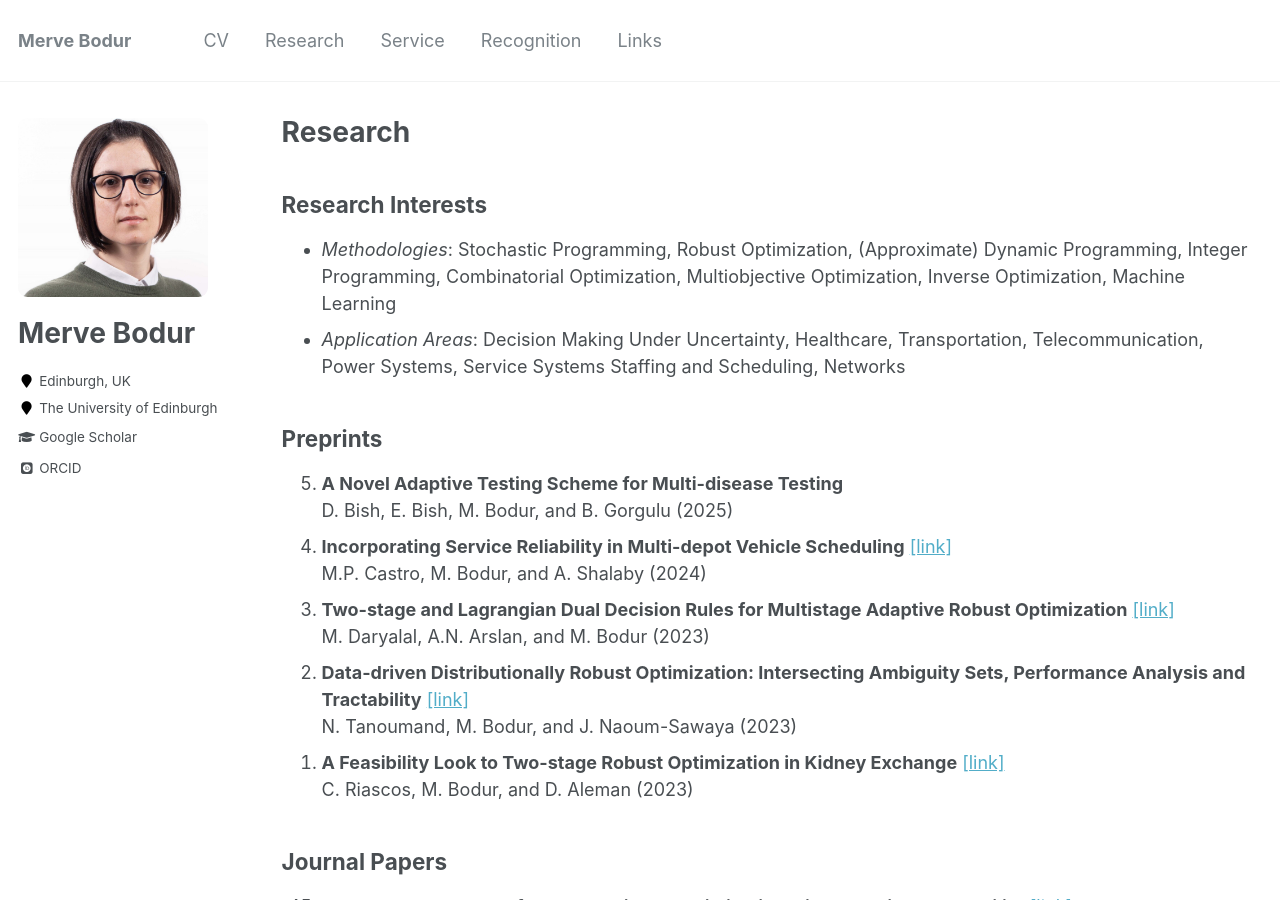
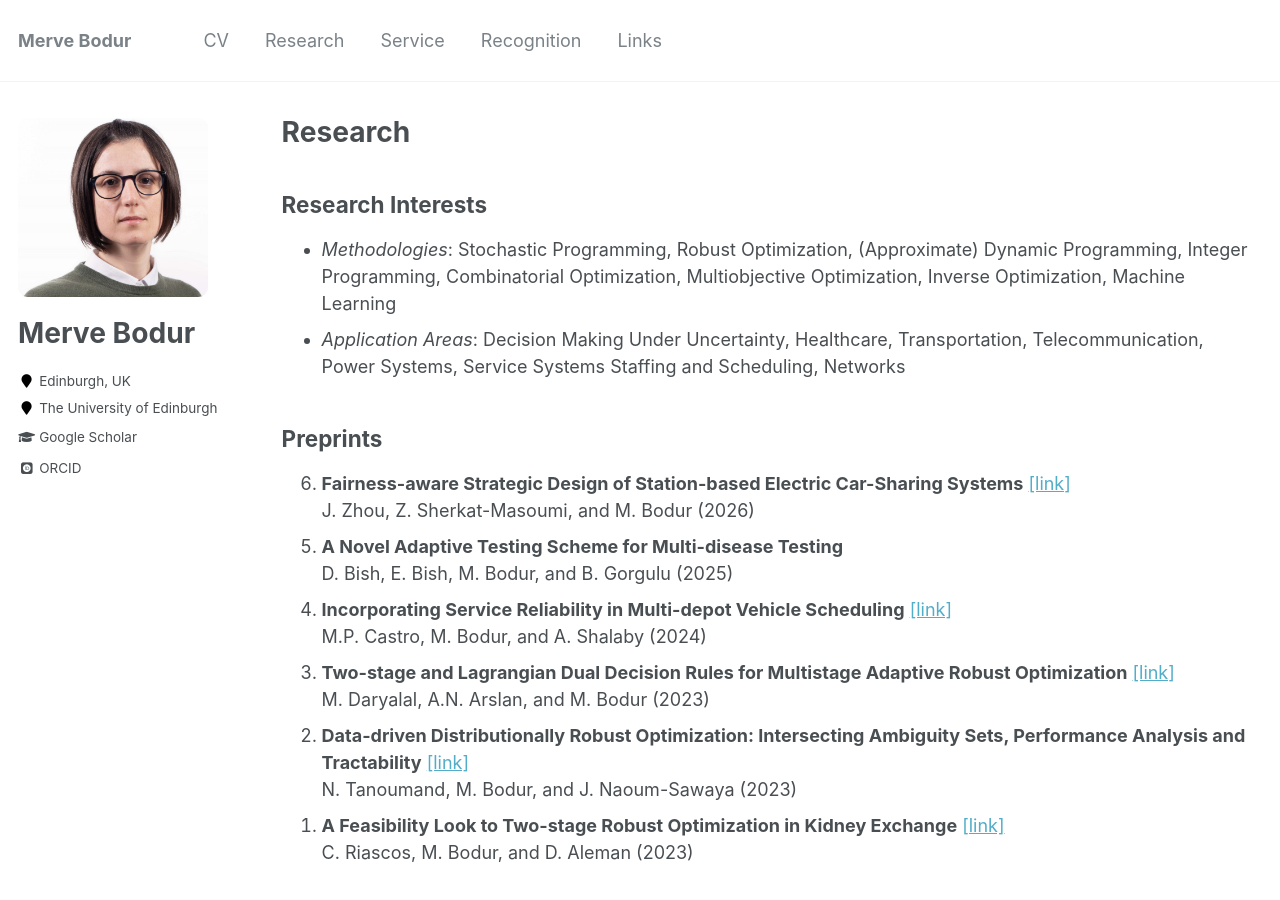
Before and after one commit to mervebodur/mervebodur.github.io, a Jekyll site: the page built from _pages/research.md, in a window 1280 px wide and 900 px high. Built offline with Jekyll 4.4.1, drawn with Linux system fonts in a browser that asks for light colours; some web fonts are replaced.

Commit message:
Update research.md

```diff
--- a/_pages/research.md
+++ b/_pages/research.md
@@ -10,6 +10,8 @@ author_profile: true
 - *Application Areas*: Decision Making Under Uncertainty, Healthcare, Transportation, Telecommunication, Power Systems, Service Systems Staffing and Scheduling, Networks
 
 ## Preprints
+1. **Fairness-aware Strategic Design of Station-based Electric Car-Sharing Systems** [[link]](https://arxiv.org/pdf/2604.11732)\
+J. Zhou, Z. Sherkat-Masoumi, and M. Bodur (2026)
 1. **A Novel Adaptive Testing Scheme for Multi-disease Testing**\
 D. Bish, E. Bish, M. Bodur, and B. Gorgulu (2025)
 1. **Incorporating Service Reliability in Multi-depot Vehicle Scheduling** [[link]](https://arxiv.org/pdf/2407.00836)\
```
